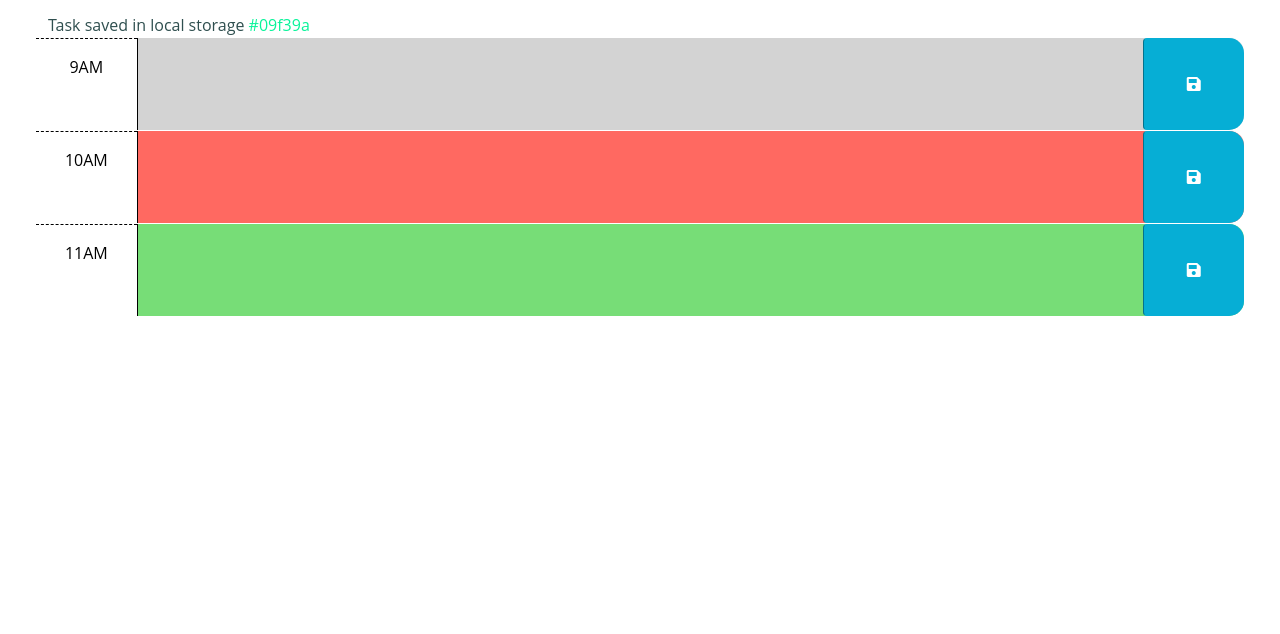
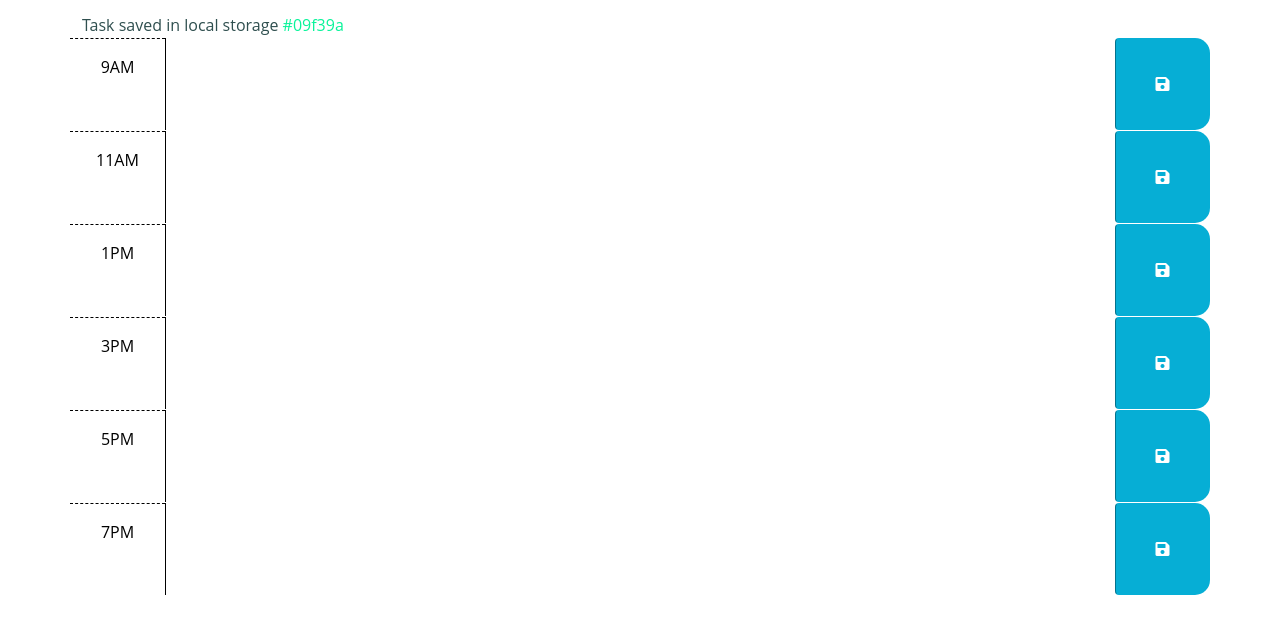
Before and after one commit to aashpaash/Work-Day-Scheduler, a plain HTML site: page Develop/index.html in a window 1280 px wide. Shown: the part 118-752 px from the top of the page. Drawn offline with nearby package versions, Linux system fonts and the light colour scheme.

Commit message:
modified html file

```diff
--- a/Develop/index.html
+++ b/Develop/index.html
@@ -34,7 +34,7 @@
       To Do:
       <ol class:"container-fluid" id="todo"></ol>
     </div>
-    <div class="container-fluid px-5">
+    <div class="container">
       <div id="storedevent">Task saved in local storage <span>#09f39a</span></div>
       <!-- Use class for "past", "present", and "future" to apply styles to the
         time-block divs accordingly. The javascript will need to do this by
@@ -47,7 +47,7 @@
         -->
 
       <!-- Example of a past time block. The "past" class adds a gray background color. -->
-      <div id="hour-9" class="row time-block past">
+      <div id="hour-9" class="row time-block">
         <div class="col-2 col-md-1 hour text-center py-3">9AM</div>
         <textarea class="col-8 col-md-10 description" rows="3"> </textarea>
         <button class="btn saveBtn col-2 col-md-1" aria-label="save">
@@ -55,30 +55,51 @@
         </button>
       </div>
 
-      <!-- Example of a present time block. The "present" class adds a red background color. -->
-      <div id="hour-10" class="row time-block present">
-        <div class="col-2 col-md-1 hour text-center py-3">10AM</div>
+      <div id="hour-11" class="row time-block">
+        <div class="col-2 col-md-1 hour text-center py-3">11AM</div>
         <textarea class="col-8 col-md-10 description" rows="3"> </textarea>
         <button class="btn saveBtn col-2 col-md-1" aria-label="save">
           <i class="fas fa-save" aria-hidden="true"></i>
         </button>
       </div>
 
-      <!-- Example of a future time block. The "future" class adds a green background color. -->
-      <div id="hour-11" class="row time-block future">
-        <div class="col-2 col-md-1 hour text-center py-3">11AM</div>
+      <div id="hour-13" class="row time-block">
+        <div class="col-2 col-md-1 hour text-center py-3">1PM</div>
         <textarea class="col-8 col-md-10 description" rows="3"> </textarea>
         <button class="btn saveBtn col-2 col-md-1" aria-label="save">
           <i class="fas fa-save" aria-hidden="true"></i>
         </button>
       </div>
-    </div>
+
+      <div id="hour-15" class="row time-block">
+        <div class="col-2 col-md-1 hour text-center py-3">3PM</div>
+        <textarea class="col-8 col-md-10 description" rows="3"> </textarea>
+        <button class="btn saveBtn col-2 col-md-1" aria-label="save">
+          <i class="fas fa-save" aria-hidden="true"></i>
+        </button>
+      </div>
+
+      <div id="hour-17" class="row time-block">
+        <div class="col-2 col-md-1 hour text-center py-3">5PM</div>
+        <textarea class="col-8 col-md-10 description" rows="3"> </textarea>
+        <button class="btn saveBtn col-2 col-md-1" aria-label="save">
+          <i class="fas fa-save" aria-hidden="true"></i>
+        </button>
+      </div>
+
+      <div id="hour-19" class="row time-block">
+        <div class="col-2 col-md-1 hour text-center py-3">7PM</div>
+        <textarea class="col-8 col-md-10 description" rows="3"> </textarea>
+        <button class="btn saveBtn col-2 col-md-1" aria-label="save">
+          <i class="fas fa-save" aria-hidden="true"></i>
+        </button>
+      </div>
+
 
     <script src="https://cdnjs.cloudflare.com/ajax/libs/jquery/3.2.1/jquery.min.js"></script>
     <script src="https://cdn.jsdelivr.net/npm/dayjs@1.11.3/dayjs.min.js"
     integrity="sha256-iu/zLUB+QgISXBLCW/mcDi/rnf4m4uEDO0wauy76x7U="
     crossorigin="anonymous"></script>
-
     <script src="./script.js"></script>
   </body>
 </html>
```
